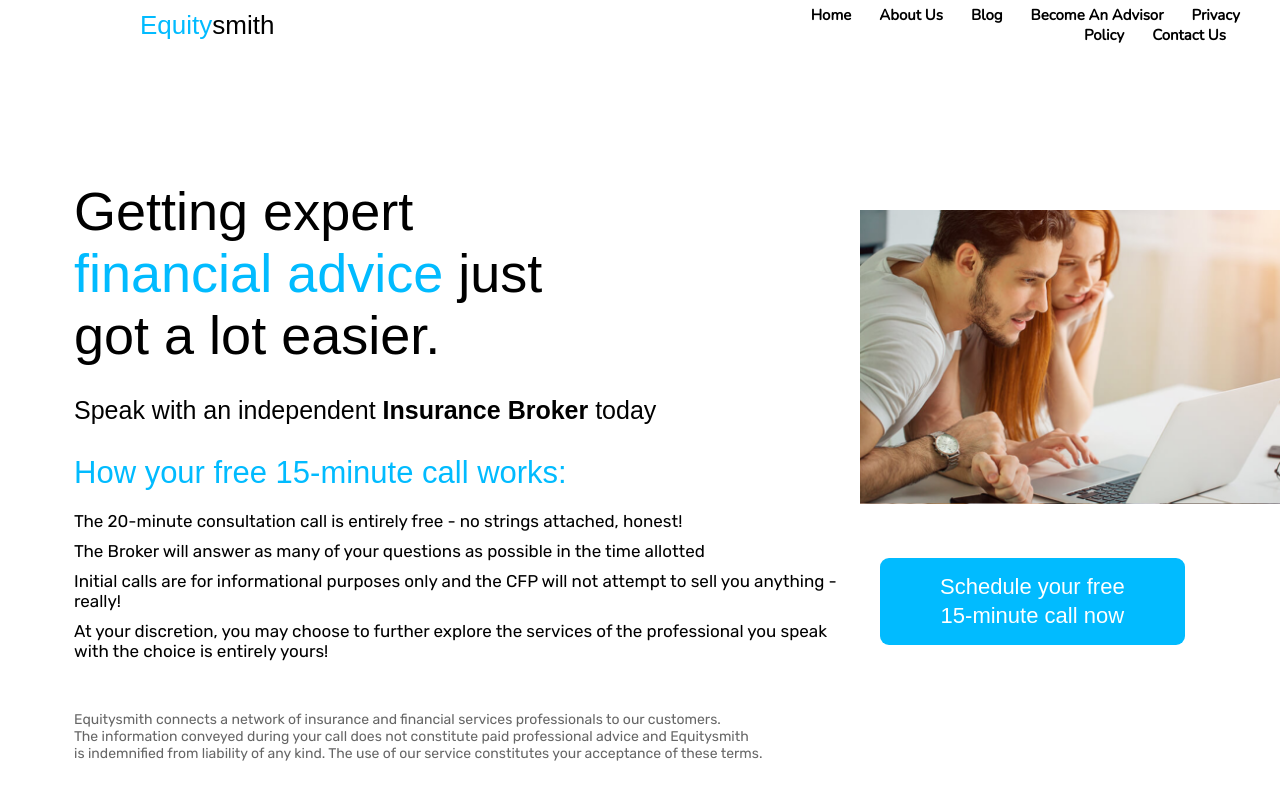
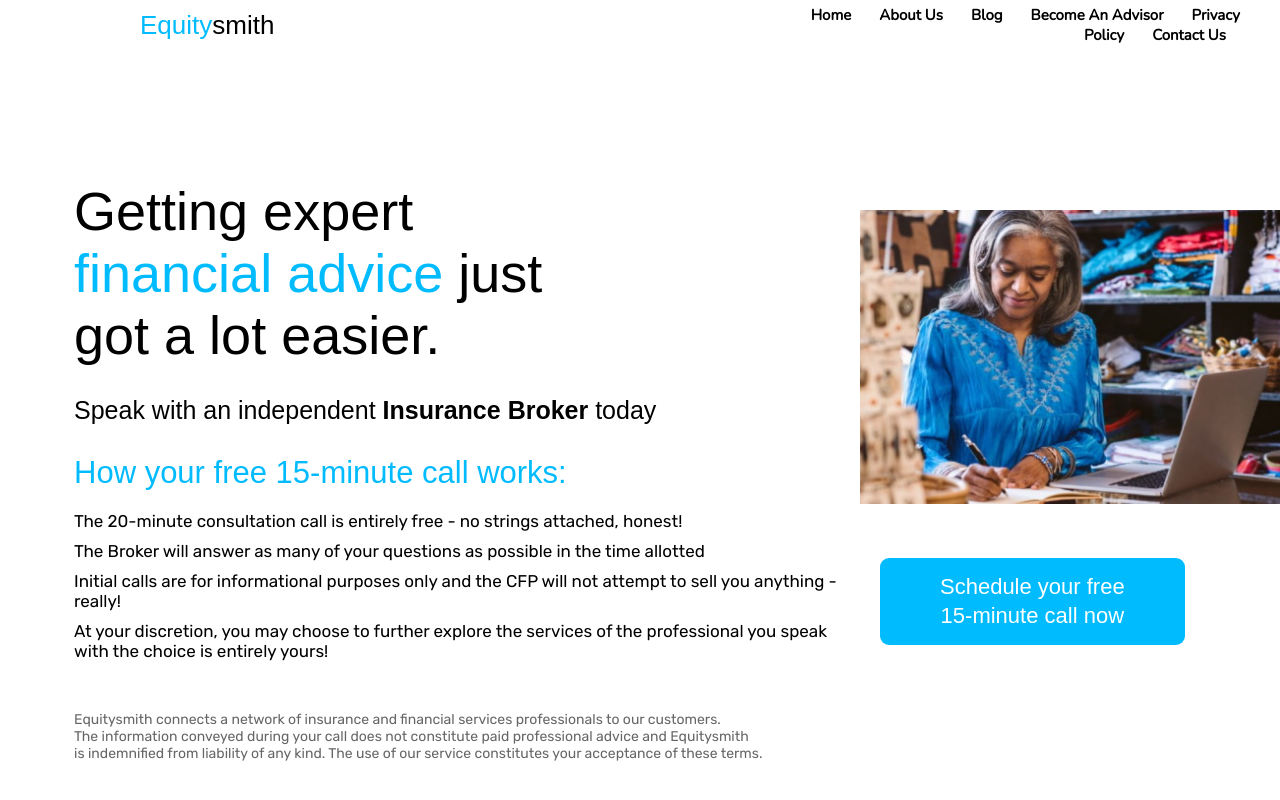
Before and after one commit to lggg123/equitysmith-mern-app, a React (Create React App) app: page /insurance in a window 1280 px wide. Shown: the top 800 px of the page. Built offline with nearby package versions, Linux system fonts and the light colour scheme.

Commit message:
Added correct photo for insurance

```diff
--- a/src/pages/insurance/Insurance.jsx
+++ b/src/pages/insurance/Insurance.jsx
@@ -1,5 +1,5 @@
 import "./insurance.css"
-import aboutUs1 from "../../img/about-us1.png"
+import insurance_betty from "../../img/insurance_betty.png"
 import insurance_jane from "../../img/insurance_jane.png"
 import tax_issues from "../../img/tax_issues.png"
 import cash_flow_analysis from "../../img/cash_flow_analysis.png"
@@ -71,7 +71,7 @@ export default function Financial() {
                 </div>
 
                 <div className="sideBar">
-                    <img src={aboutUs1} id="aboutUs" alt=""></img>
+                    <img src={insurance_betty} id="insurance_betty" alt=""></img>
 
                     <button className="scheduleButton">Schedule your free{"\n"}15-minute call now</button>
 
--- a/src/pages/insurance/insurance.css
+++ b/src/pages/insurance/insurance.css
@@ -58,7 +58,7 @@
     padding-top: 250px;
 }
 
-#aboutUs {
+#insurance_betty {
     padding-top: 160px;
     padding-bottom: 50px;
     max-width: 100%
```
Also changed, not shown: src/img/insurance_betty.png (added).
